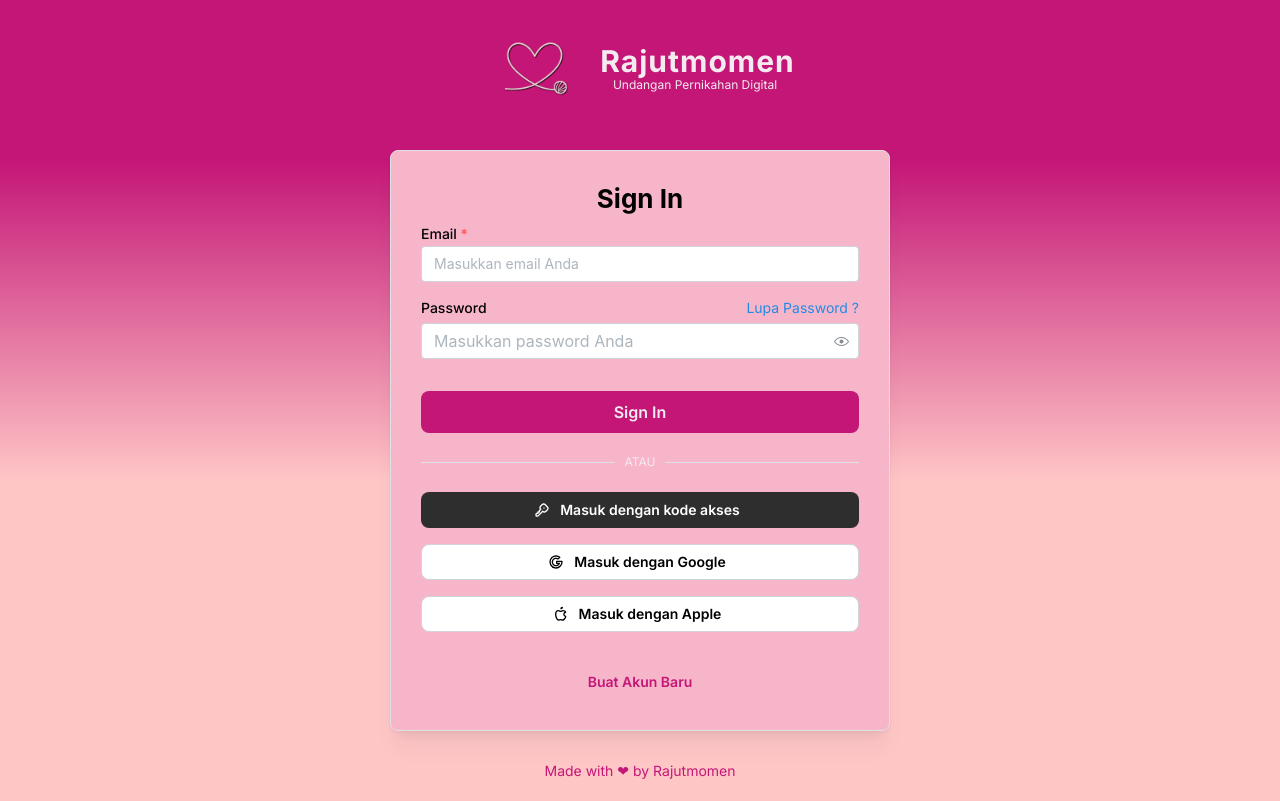
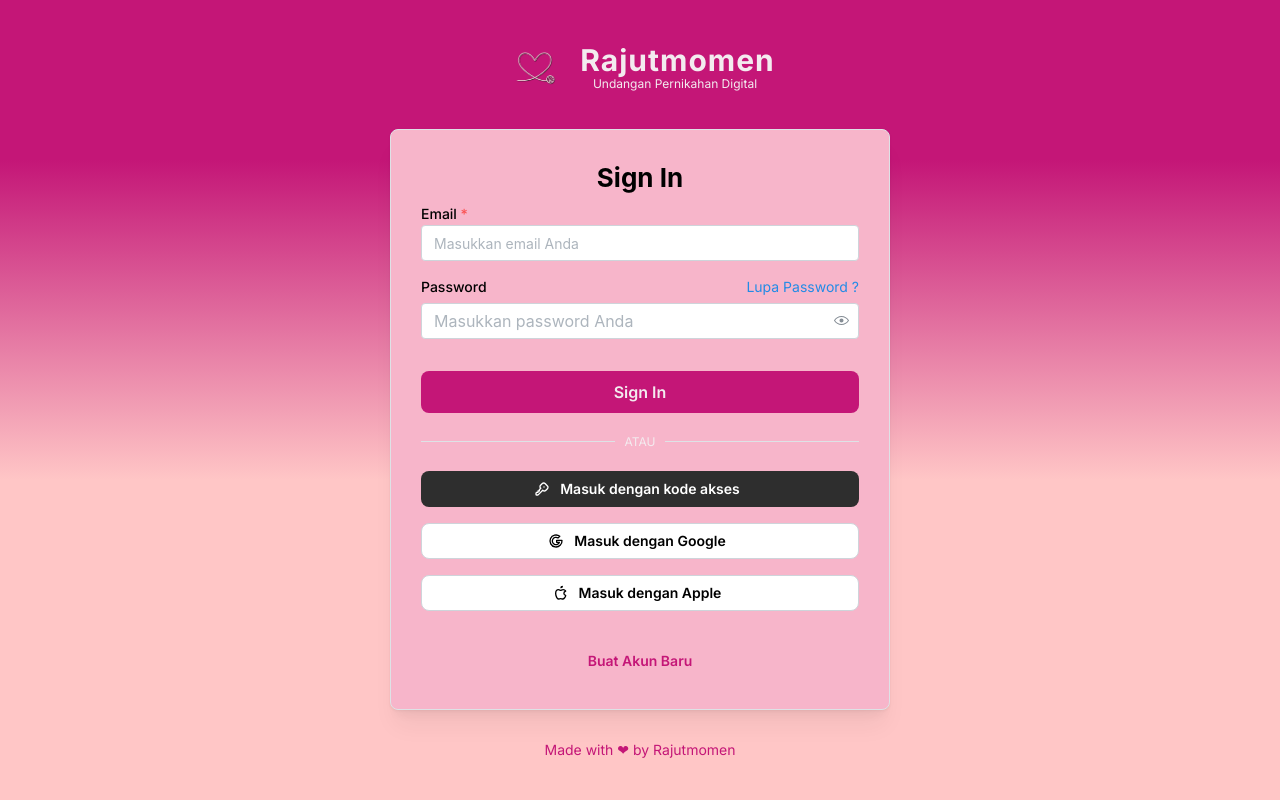
Before and after one commit to Bagasbanuna02/invitation, a Next.js app: page /login in a window 1280 px wide. Built offline with nearby package versions, Linux system fonts and the light colour scheme.

Commit message:
fix logo

```diff
--- a/src/components/Authentication/ui_login.tsx
+++ b/src/components/Authentication/ui_login.tsx
@@ -81,14 +81,13 @@ export default function UILogin() {
               cursor: "pointer",
             }}
           >
-            <Box>
-              <Image
-                src="/assets/logo2.png"
-                alt="Logo"
-                height={100}
-                width={100}
-              />
-            </Box>
+            <Image
+              src="/assets/logo2.png"
+              alt="Logo"
+              h={60}
+              w={60}
+            />
+
             <Stack align="center" gap={0} justify="left">
               <Text
                 fw={700}
```
Also changed, not shown: src/components/header.tsx (+15 -10 lines).
